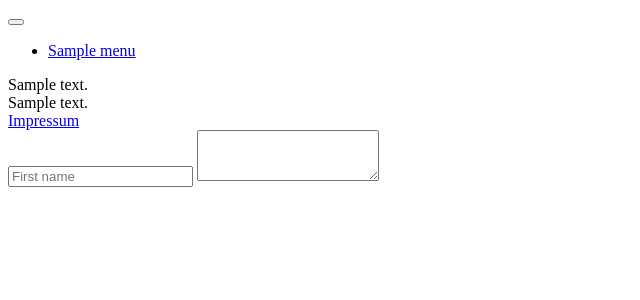
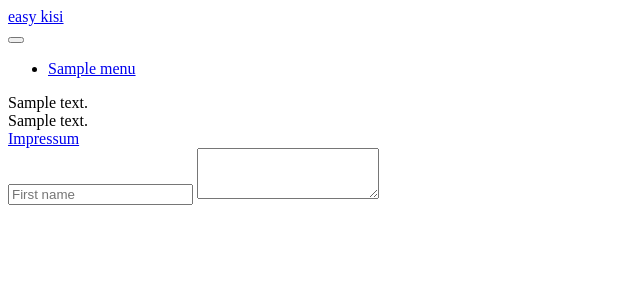
Before and after one commit to aitchofman/easykisi, a PHP site: template themes/easykisi/templates/modular.html.twig in a window 1280 px wide. Shown: the top 300 px of the page, without its empty margins (0-640 px from the left). Run offline with PHP 8.4, Linux system fonts and the light colour scheme; the template is opened without the code that fills it: most values are stand-ins (such as "Sample title", 1, 10 or a date in 2020); some libraries are stand-ins or nearby versions.

Commit message:
navbar brand added

```diff
--- a/themes/easykisi/templates/partials/base.html.twig
+++ b/themes/easykisi/templates/partials/base.html.twig
@@ -35,6 +35,7 @@
 
 {% block header %}
     <nav class="main-nav container-fluid px-0">
+        <a class="navbar-brand" href="/">easy kisi</a>
         {% block header_navigation %}
             {% include 'partials/navigation.html.twig' %}
         {% endblock %}
```
